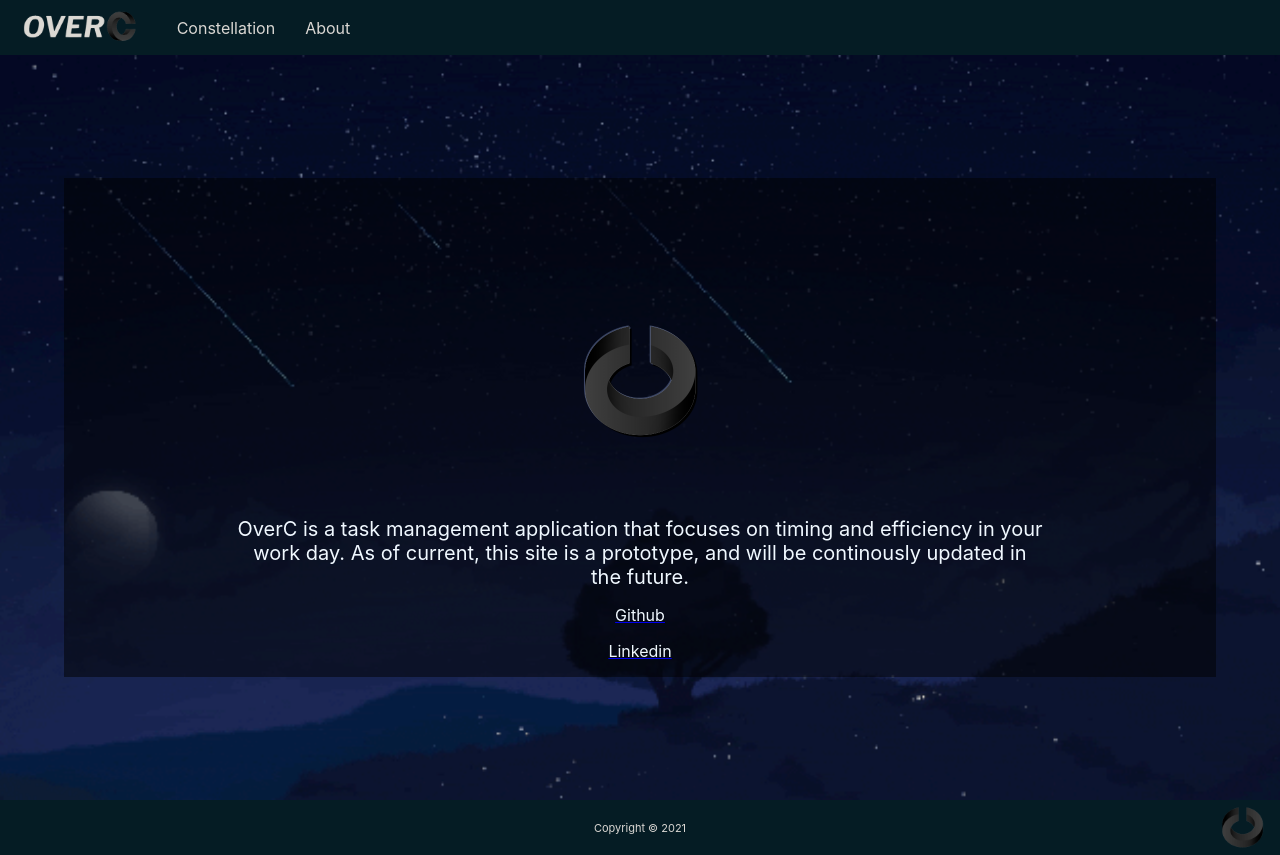
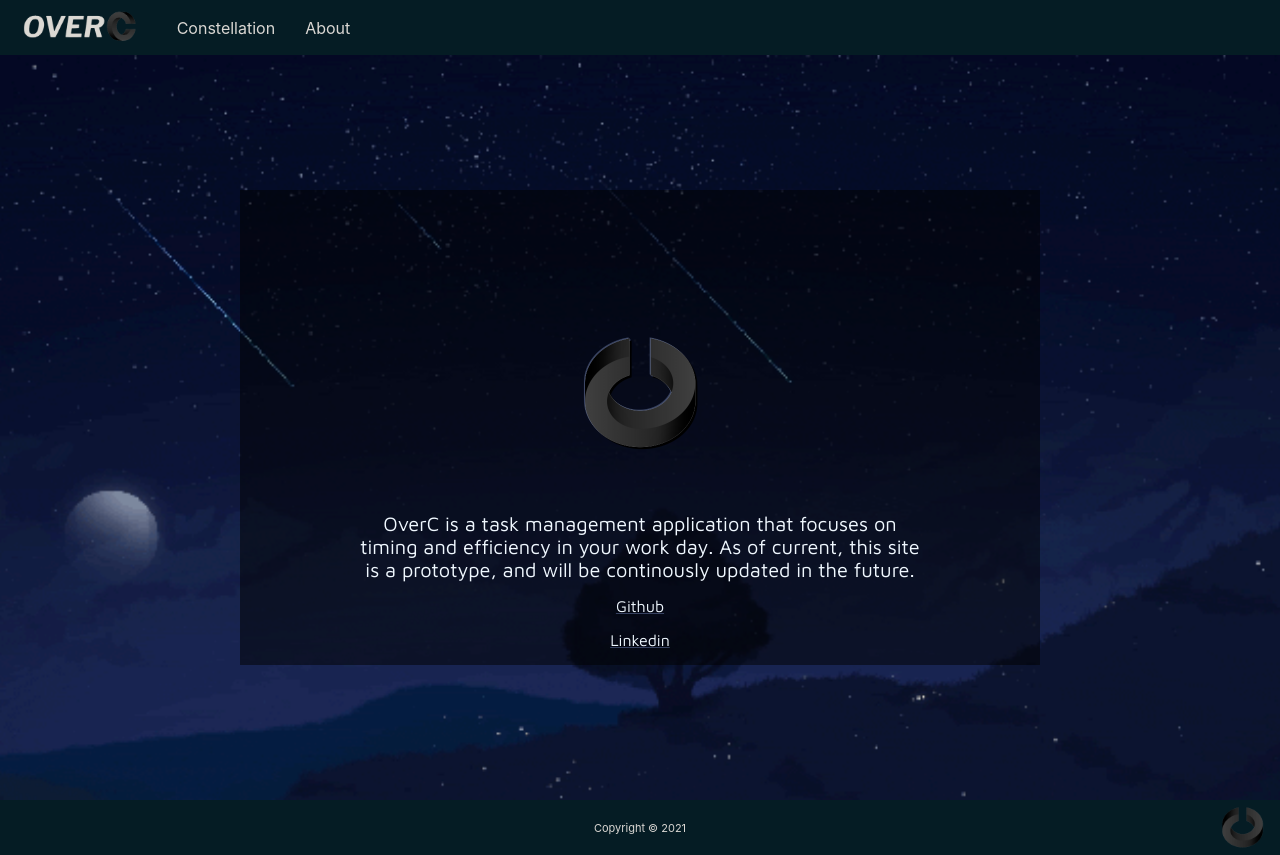
Before and after one commit to TyrusHenry0x/OverC, a React (Create React App) app in the folder client/: page /about in a window 1280 px wide. Built offline with nearby package versions, Linux system fonts and the light colour scheme; no server answers.

Commit message:
deployment start

```diff
--- /dev/null
+++ b/client/src/assets/fonts/Fonts.js
@@ -0,0 +1,11 @@
+const Fonts = () => {
+  return (
+    <>
+      <link rel="preconnect" href="https://fonts.googleapis.com" />
+      <link rel="preconnect" href="https://fonts.gstatic.com" crossorigin />
+      <link href="https://fonts.googleapis.com/css2?family=Maven+Pro&family=Pacifico&family=Roboto:wght@300&display=swap" rel="stylesheet" />
+    </>
+  )
+}
+
+export default Fonts;
--- a/client/src/components/About/About.css
+++ b/client/src/components/About/About.css
@@ -13,8 +13,19 @@
 
 .about-page {
   background-color: rgba(0, 0, 0, 0.5);
-  max-width: 90%;
+
   /* text-align: center; */
+}
+
+@media (max-width: 899px){
+  .about-page {
+    max-width: 90%;
+  }
+}
+@media (min-width: 900px) {
+  .about-page{
+    width: 800px;
+  }
 }
 .big-c {
 height: 150px;
@@ -29,13 +40,18 @@ margin-top: 16vh;
   margin: 0 auto;
   margin-top: 5%;
   font-size: 2.5vh;
+  font-family: 'Maven Pro', sans-serif;
 }
 
 .about-links {
   color: aliceblue;
   text-decoration: none;
+  font-family: 'Maven Pro', sans-serif;
 }
 
+a {
+  color: #374261;
+}
 a:hover {
-  color: rgb(45, 45, 132);
+  color: rgb(66, 66, 157);
 }
--- a/client/src/components/About/About.jsx
+++ b/client/src/components/About/About.jsx
@@ -1,9 +1,12 @@
 import { NavLink } from "react-router-dom";
+import Fonts from "../../assets/fonts/Fonts";
 import AboutLinks from "../AboutLinks/AboutLinks";
 import './About.css'
 const About = () => {
   return (
+
     <div className="about-background">
+      <Fonts />
       <div className="about-page">
         <img
           src={require('../../assets/images/C-logo-300x300-removebg-preview.png').default}
@@ -16,7 +19,6 @@ const About = () => {
           <a href="https://github.com/TyrusHenry0x/OverC/blob/main/README.md">
             <p className="about-links" >Github</p>
           </a>
-
           <a href="https://www.linkedin.com/in/tyrus-henry-bb409021a/">
             <p className="about-links" >Linkedin</p>
           </a>
--- a/client/src/components/ConstellationDetails/ConstellationDetails.css
+++ b/client/src/components/ConstellationDetails/ConstellationDetails.css
@@ -4,9 +4,16 @@
   background-size: cover;
   background-repeat: no-repeat;
   width: 100%;
-  height: calc(100vh - 55px);
+  min-height: calc(100vh - 55px);
+  max-height: fit-content;
   margin-top: 55px;
   display: flex;
   align-items: center;
   justify-content: center;
+  background-attachment: fixed;
+  display: flex;
 }
+
+.task-box {
+  margin-top: 55px;
+}
--- a/client/src/components/ConstellationDetails/ConstellationDetails.jsx
+++ b/client/src/components/ConstellationDetails/ConstellationDetails.jsx
@@ -33,11 +33,12 @@ export default function ConstellationDetail({ setTasks, handleTaskCreate, handle
     <div className="detail-background">
       {/* <CreateTask constellation={constellation} setConstellation={setConstellation} /> */}
       <CreateTask handleTaskCreate={handleTaskCreate} />
-      <div>
-        <h3>{constellation?.name}</h3>
+      <div className='task-box'>
+        <h3 className='constellation-name'>{constellation?.name}</h3>
         {constellation?.tasks.map((task) => (
           <div key={task.id}>
             <p key={`list${task.id}`}>{task.name}</p>
+            <p key={`list${task.id}`}>{task.time} minutes</p>
             <NavLink to="Edit">
               <button>
                 Edit
--- a/client/src/components/Constellations/Constellations.css
+++ b/client/src/components/Constellations/Constellations.css
@@ -4,7 +4,8 @@
   background-size: cover;
   background-repeat: no-repeat;
   width: 100%;
-  height: calc(100vh - 55px);
+  min-height: calc(100vh - 55px);
+  max-height: fit-content;
   margin-top: 55px;
   display: flex;
   align-items: center;
--- a/client/src/components/Home/Home.jsx
+++ b/client/src/components/Home/Home.jsx
@@ -1,13 +1,13 @@
 import './Home.css'
 import { NavLink } from "react-router-dom"
 import Layout from '../Layout/Layout'
+import Fonts from '../../assets/fonts/Fonts'
+
 
 const Home = () => {
   return (
     <div className="home-background-image">
-      <link rel="preconnect" href="https://fonts.googleapis.com" />
-      <link rel="preconnect" href="https://fonts.gstatic.com" crossorigin />
-      <link href="https://fonts.googleapis.com/css2?family=Maven+Pro&family=Pacifico&family=Roboto:wght@300&display=swap" rel="stylesheet" />
+      <Fonts />
       <div className="home-content">
         <div className="welcome-text">
           <h1>Oversee your Future</h1>
--- a/client/src/containers/MainContainer.jsx
+++ b/client/src/containers/MainContainer.jsx
@@ -1,19 +1,15 @@
 import { useState, useEffect } from "react";
-import { Switch, Route, Routes, useNavigate } from 'react-router-dom'
+import { Route, Routes, useNavigate } from 'react-router-dom'
 import ConstellationDetail from "../components/ConstellationDetails/ConstellationDetails";
-
 import Constellations from "../components/Constellations/Constellations";
-import Tasks from "../components/Tasks/Tasks";
-import { getAllConstellations, getOneConstellation } from "../services/constellations";
+import { getAllConstellations } from "../services/constellations";
 import { getAllTasks } from "../services/tasks";
 import { postTask } from "../services/tasks";
 import { putTask } from "../services/tasks"
-import { deleteTask } from "../services/tasks";
 import Home from "../components/Home/Home";
 import About from "../components/About/About";
 import Layout from "../components/Layout/Layout";
 import CreateTask from "../components/CreateTask/CreateTask";
-import { Navigate } from "react-router-dom";
 import EditTask from "../components/EditTask/EditTask";
 
 export default function MainContainer() {
@@ -21,7 +17,6 @@ export default function MainContainer() {
   const [tasks, setTasks] = useState([]);
   const [toggle, setToggle] = useState(false);
   const navigate = useNavigate();
-  console.log(toggle)
   useEffect(() => {
     const fetchConstellations = async () => {
       const constellationlist = await getAllConstellations();
@@ -36,11 +31,10 @@ export default function MainContainer() {
       setTasks(taskList);
     };
     fetchTasks();
-  }, [tasks]);
+  }, []);
 
   const handleTaskCreate = async (formData) => {
     const newTask = await postTask(formData);
-    console.log(newTask)
     setTasks((prevState) => [...prevState, newTask]);
 
   };
@@ -54,12 +48,6 @@ export default function MainContainer() {
     );
     // navigate.push('/tasks');
   };
-
-  console.log(handleTaskUpdate)
-  // const handleTaskDelete = async (id) => {
-  //   await deleteTask(id);
-  //   setTasks((prevState) => prevState.filter((task) => task.id !== id));
-  // };
 
   return (
     <div>
```
Also changed, not shown: 1 other file (tests, documents, lock files or other folders).
